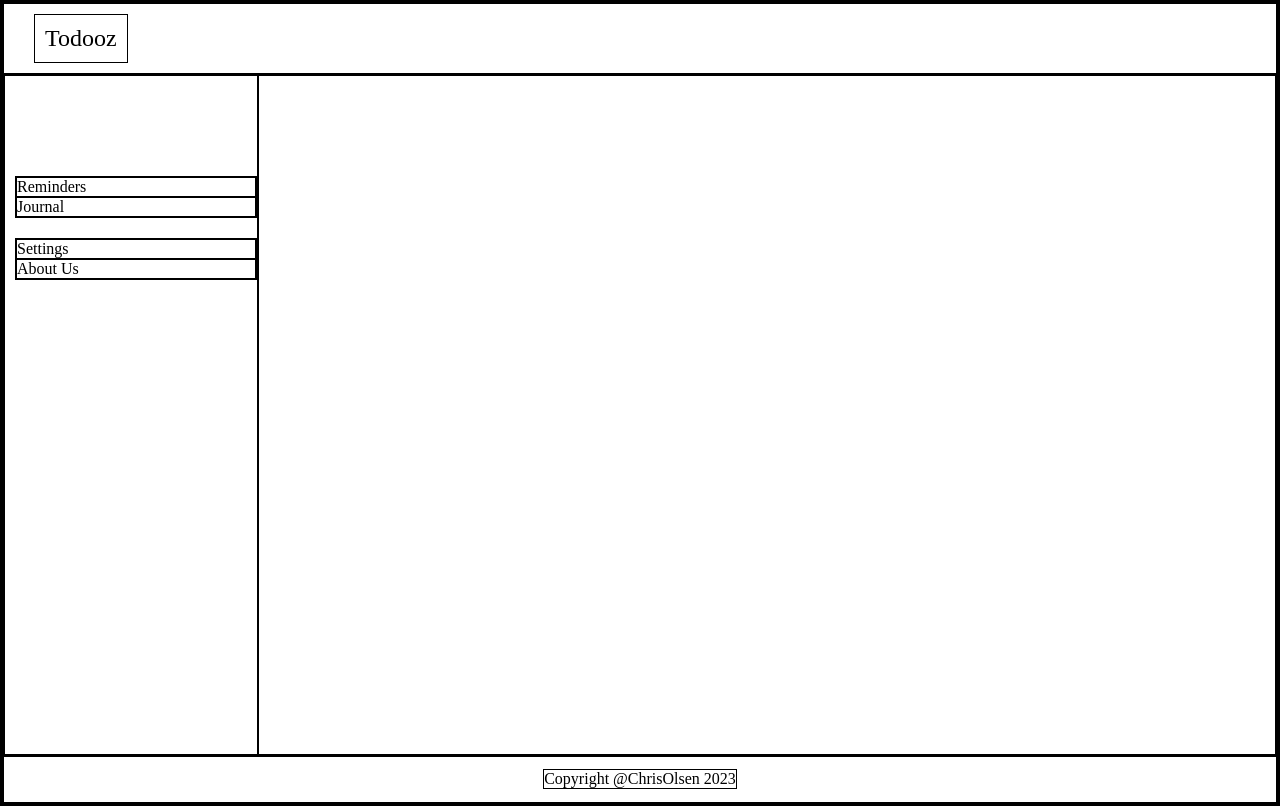
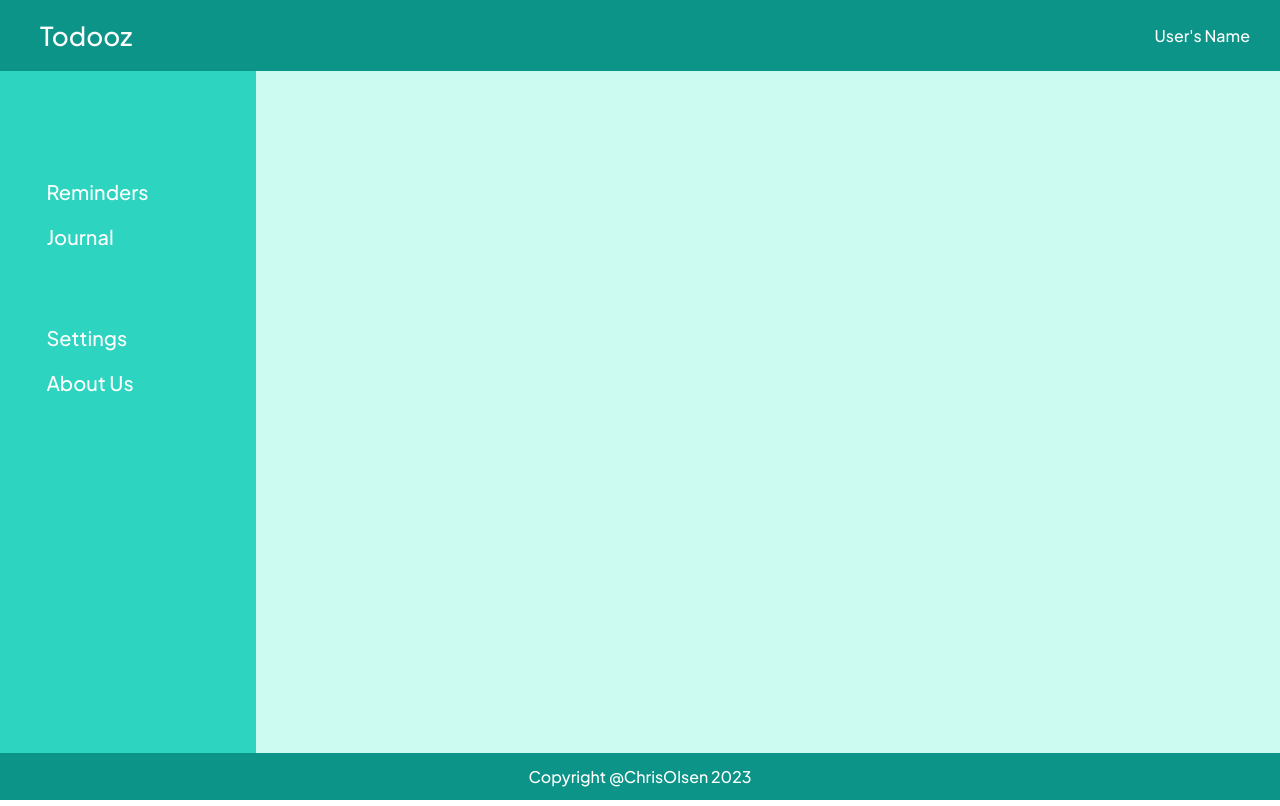
Before and after one commit to ChrisEOlsen/todo-list, a website built with webpack: page src/template.html in a window 1280 px wide. Built offline with nearby package versions, Linux system fonts and the light colour scheme.

Commit message:
styling and functionality to nav added

```diff
--- /dev/null
+++ b/src/events.js
@@ -0,0 +1,21 @@
+export const events = (() => {
+  const navItemClickStyle = () => {
+    const items = document.querySelectorAll(".nav-item")
+    items.forEach(i => {
+      i.addEventListener("click", () => {
+        items.forEach(a => {
+          if (a.classList == "nav-item nav-active") {
+            a.classList.remove("nav-active")
+          }
+          i.classList.add("nav-active")
+        })
+      })
+    })
+  }
+
+  const initiateListeners = () => {
+    navItemClickStyle()
+  }
+
+  return { navItemClickStyle, initiateListeners }
+})()
--- a/src/index.js
+++ b/src/index.js
@@ -33,12 +33,12 @@ Functionality:
     - Each journal input should have a title, and date by the side, and up to
       90 chars or so of the note itself visible
 */
+import { events } from "./events"
 import "./styles.css"
 import { utils } from "./utils.js"
 
 export const main = (() => {
   const projectContainer = document.getElementById("container")
-  //All these will be available in other js files via main.EXAMPLE
   const HEADER_ID = "header"
   const PROJECT_BODY_ID = "body"
   const NAV_ID = "nav"
@@ -57,7 +57,8 @@ export const main = (() => {
 
   const renderAllElements = () => {
     utils.addElement(document.getElementById(HEADER_ID), "Todooz", "logo")
-    utils.addElement(document.getElementById(FOOTER_ID), "Copyright @ChrisOlsen 2023", "footer")
+    utils.addElement(document.getElementById(HEADER_ID), "User's Name", "user-profile")
+    utils.addElement(document.getElementById(FOOTER_ID), "Copyright @ChrisOlsen 2023", "footer-content")
     utils.addElement(document.querySelector(".nav-item-container"), "Reminders", "nav-item")
     utils.addElement(document.querySelector(".nav-item-container"), "Journal", "nav-item")
     utils.addElement(document.querySelector(".nav-setting-container"), "Settings", "nav-item")
@@ -71,3 +72,4 @@ export const main = (() => {
 
 main.createSkeleton()
 main.renderAllElements()
+events.initiateListeners()
--- a/src/styles.css
+++ b/src/styles.css
@@ -1,11 +1,19 @@
+@import url("https://fonts.googleapis.com/css2?family=Plus+Jakarta+Sans:wght@500&display=swap");
+@import url("https://fonts.googleapis.com/css2?family=Plus+Jakarta+Sans:wght@300&display=swap");
+
+:root {
+  --header-color: #0d9488;
+  --header-text-color: white;
+  --nav-color: #2dd4bf;
+  --nav-text-color: white;
+  --page-color: #ccfbf1;
+  --page-text-color: white;
+}
+
 body {
   margin: 0;
   padding: 0;
   box-sizing: border-box;
-}
-
-* {
-  border: 1px solid black;
 }
 
 #container {
@@ -17,7 +25,11 @@ body {
 #header {
   display: flex;
   align-items: center;
+  justify-content: space-between;
   padding-left: 30px;
+  padding-right: 30px;
+  background-color: var(--header-color);
+  color: var(--header-text-color);
 }
 #body {
   display: grid;
@@ -26,30 +38,59 @@ body {
 #nav {
   display: flex;
   flex-direction: column;
-  padding-left: 10px;
   padding-top: 100px;
-  gap: 20px;
+  gap: 60px;
+  background-color: var(--nav-color);
+  color: var(--nav-text-color);
 }
 #page {
+  background-color: var(--page-color);
+  color: var(--page-text-color);
 }
 #footer {
   display: flex;
   align-items: center;
   justify-content: center;
+  background-color: var(--header-color);
 }
 
-/*=====LOGO=======*/
+/*=====HEADER STUFF=======*/
 .logo {
   display: flex;
   align-items: center;
   justify-content: center;
-  font-size: 24px;
+  font-size: 26px;
   padding: 10px;
+  font-family: "Plus Jakarta Sans", sans-serif;
+}
+.user-profile {
+  font-family: "Plus Jakarta Sans", sans-serif;
 }
 
 /*=====NAVIGATION MENU=======*/
+.nav-item-container,
+.nav-setting-container {
+  display: flex;
+  flex-direction: column;
+  gap: 4px;
+  margin-left: 15%;
+}
+.nav-item {
+  font-size: 20px;
+  font-family: "Plus Jakarta Sans", sans-serif;
+  padding: 8px;
+}
+.nav-active {
+  border-top-left-radius: 5px;
+  border-bottom-left-radius: 5px;
+  border-top-right-radius: 20px;
+  border-bottom-right-radius: 20px;
+  background-color: var(--header-color);
+  transform: translateX(14px);
+}
 
 /*=====FOOTER=======*/
-.footer {
-  color: black;
+.footer-content {
+  color: var(--header-text-color);
+  font-family: "Plus Jakarta Sans", sans-serif;
 }
```
Also changed, not shown: dist/bundle.js.
